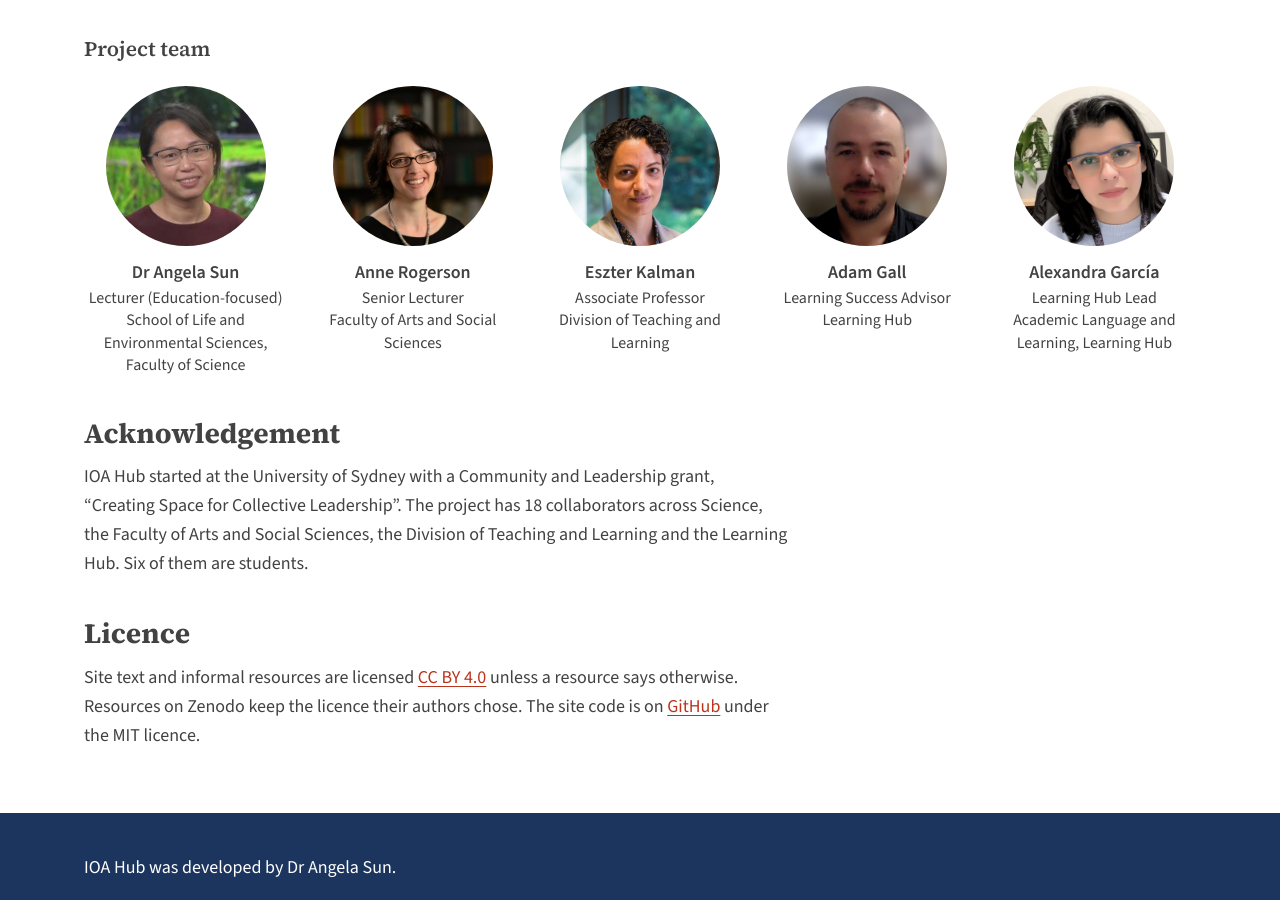
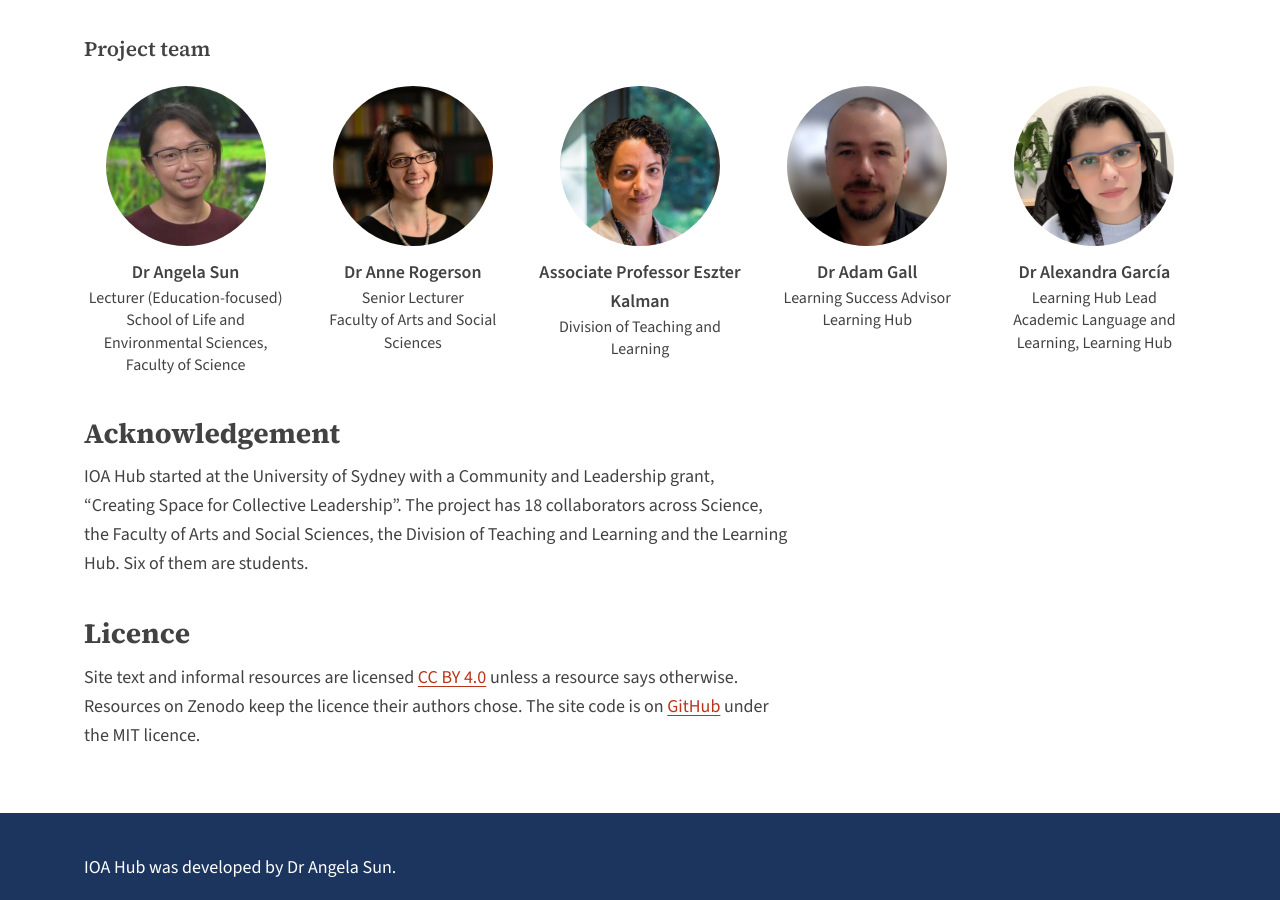
Before and after one commit to HelloAngela/ioa-hub, a Jekyll site: the page built from about.md, in a window 1280 px wide and 900 px high, scrolled down 531 px. Built offline with Jekyll 4.4.1, drawn with Linux system fonts in a browser that asks for light colours.

Commit message:
Add titles to team members' names
Co-Authored-By: Claude Fable 5.2 <noreply@anthropic.com>

```diff
--- a/_data/team.yml
+++ b/_data/team.yml
@@ -9,22 +9,21 @@
   unit: School of Life and Environmental Sciences, Faculty of Science
   photo: angela-sun.jpg
   group: Project team
-- name: Anne Rogerson
+- name: Dr Anne Rogerson
   role: Senior Lecturer
   unit: Faculty of Arts and Social Sciences
   photo: anne-rogerson.jpg
   group: Project team
-- name: Eszter Kalman
-  role: Associate Professor
+- name: Associate Professor Eszter Kalman
   unit: Division of Teaching and Learning
   photo: eszter-kalman.jpg
   group: Project team
-- name: Adam Gall
+- name: Dr Adam Gall
   role: Learning Success Advisor
   unit: Learning Hub
   photo: adam-gall.jpg
   group: Project team
-- name: Alexandra García
+- name: Dr Alexandra García
   role: Learning Hub Lead
   unit: Academic Language and Learning, Learning Hub
   photo: alexandra-garcia.jpg
--- a/_includes/team-grid.html
+++ b/_includes/team-grid.html
@@ -9,11 +9,11 @@
 {% if person.photo %}
 <img class="team-photo" src="{{ person.photo | prepend: '/images/team/' | relative_url }}" alt="{{ person.name | escape }}" width="160" height="160" loading="lazy">
 {% else %}
-{% assign parts = person.name | remove: "Dr " | remove: "Professor " | remove: "Prof " | split: " " %}
+{% assign parts = person.name | remove: "Dr " | remove: "Associate Professor " | remove: "Professor " | remove: "Prof " | split: " " %}
 <span class="team-photo team-photo--initials" aria-hidden="true">{{ parts.first | slice: 0 }}{% if parts.size > 1 %}{{ parts.last | slice: 0 }}{% endif %}</span>
 {% endif %}
 {% if person.link %}<a class="team-name" href="{{ person.link | escape }}">{{ person.name | escape }}</a>{% else %}<span class="team-name">{{ person.name | escape }}</span>{% endif %}
-<span class="team-role">{{ person.role | escape }}</span>
+{% if person.role %}<span class="team-role">{{ person.role | escape }}</span>{% endif %}
 <span class="team-unit">{{ person.unit | escape }}</span>
 </li>
 {% endif %}
```
Also changed, not shown: CLAUDE.md (+4 -4 lines).
